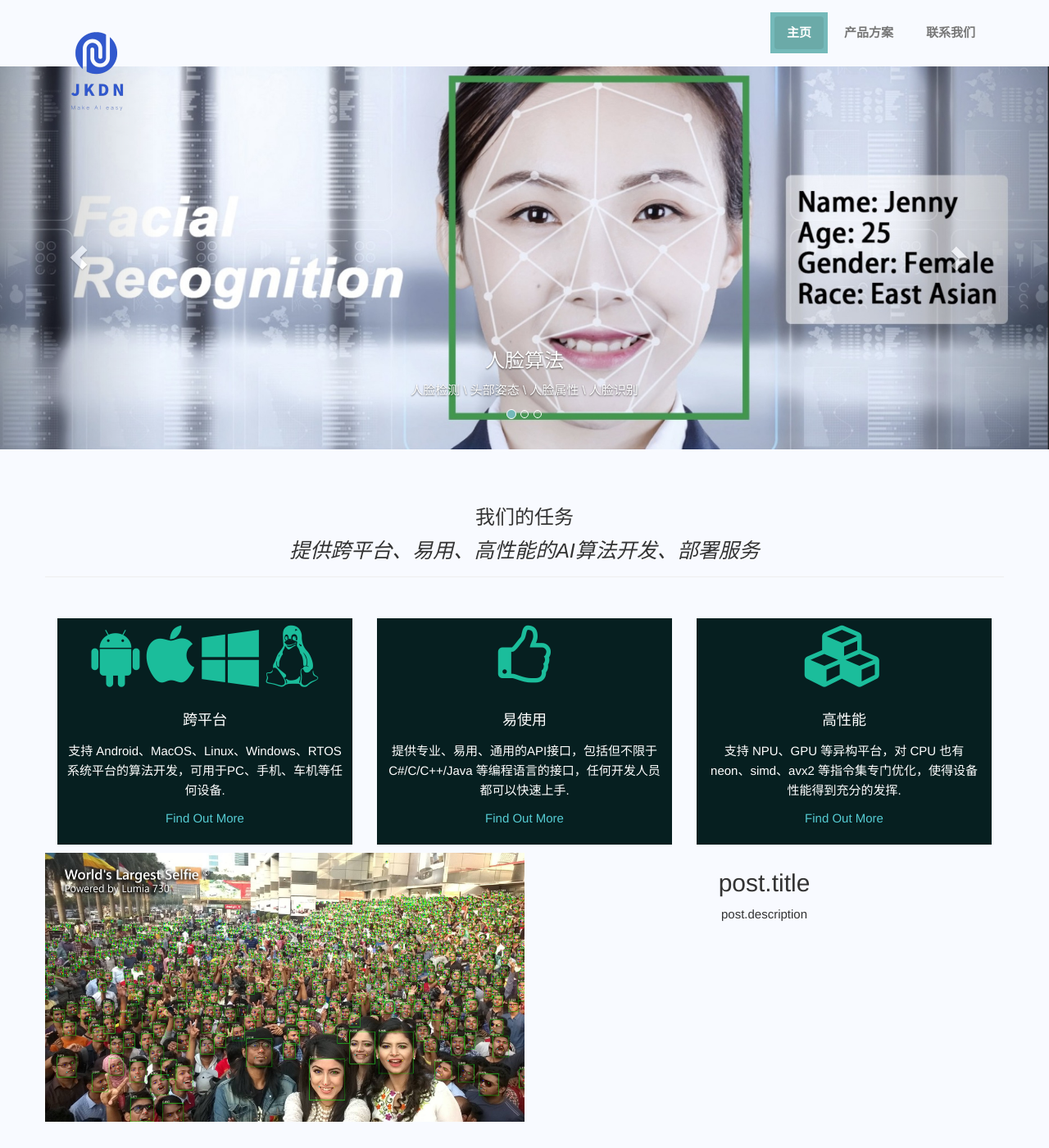
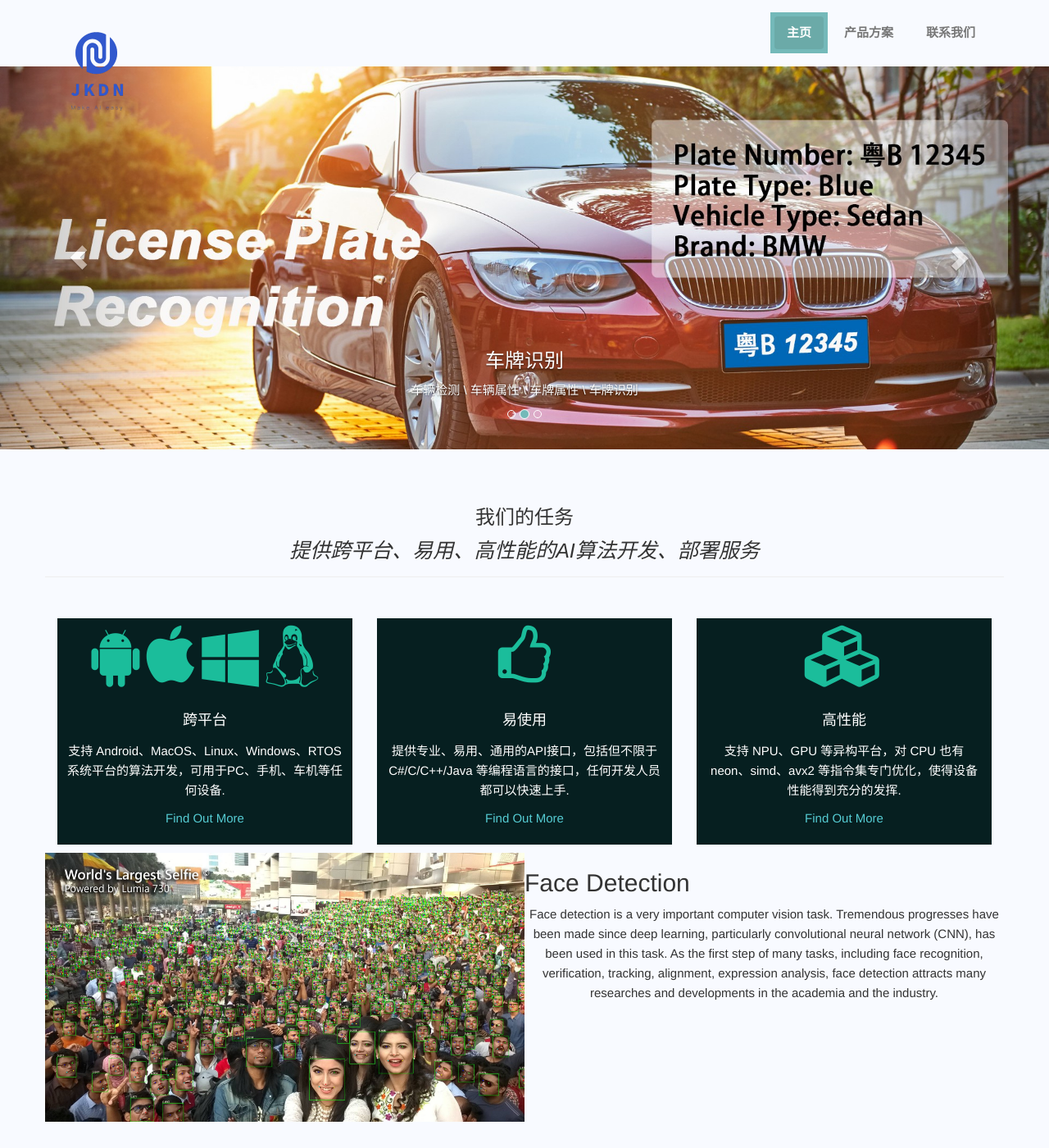
Before and after one commit to JKDN-Tech/JKDN-Tech.github.io, a Jekyll site: the page built from index.html, in a window 1280 px wide and 1400 px high. Shown: the whole window at 82% size. Built offline with Jekyll 4.4.1, drawn with Linux system fonts in a browser that asks for light colours.

Commit message:
auto update

```diff
--- a/_layouts/home_style.html
+++ b/_layouts/home_style.html
@@ -115,8 +115,8 @@
                     <img src="assets/img/slider/{{ post.picture }}" alt="Feature-img" align="left" width="50%">
                 </div>
                 <div>
-                    <h2 size="6">post.title</h2>
-                    <p>post.description</p>
+                    <h2 size="6" align="left">{{post.title}}</h2>
+                    <p>{{post.description}}</p>
                 </div>
             </div>
             {% endfor %}
```
